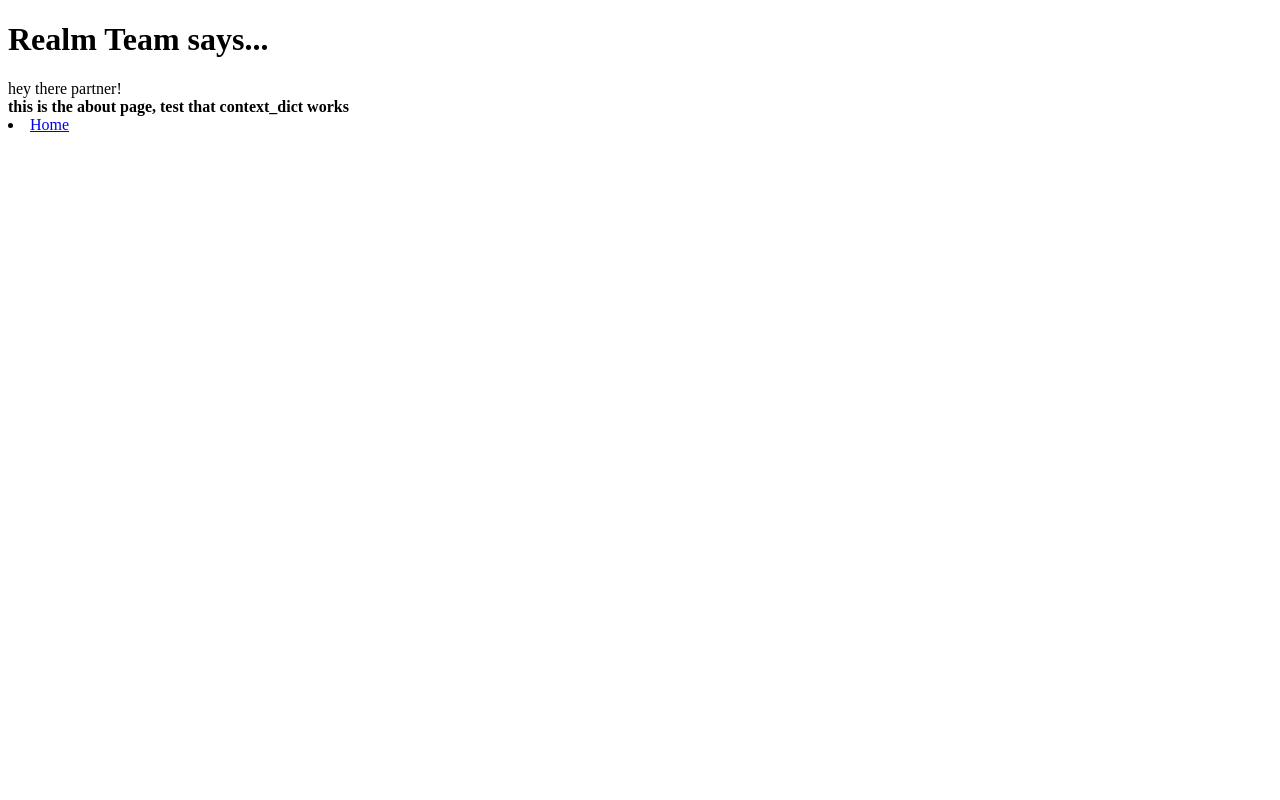
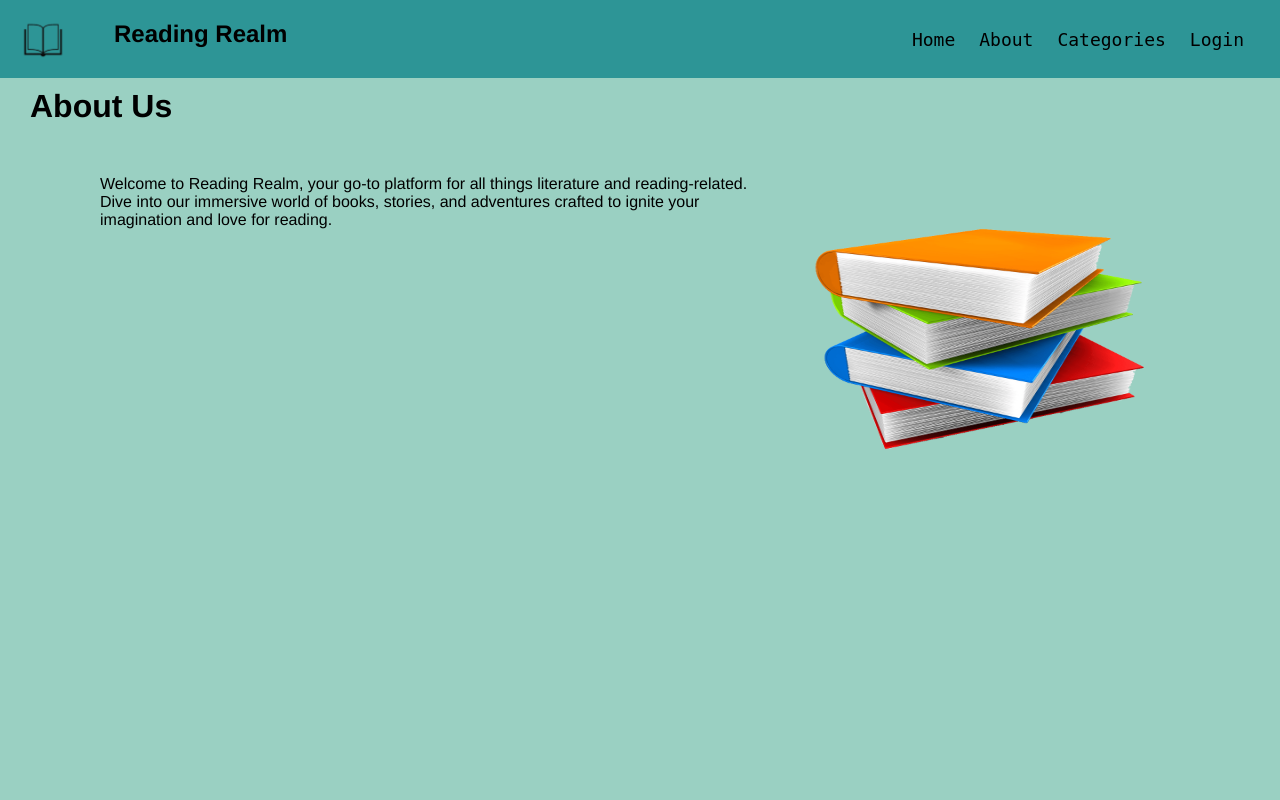
Before and after one commit to nurhussein1/e15wad, a Django app: page /realm/about/ in a window 1280 px wide. Run offline with Django 3.2, Linux system fonts and the light colour scheme.

Commit message:
added basic CSS Styling for About page

```diff
--- a/reading_realm_with_django_project/settings.py
+++ b/reading_realm_with_django_project/settings.py
@@ -126,3 +126,7 @@ LOGIN_URL = 'auth_login'
 # https://docs.djangoproject.com/en/2.1/howto/static-files/
 
 STATIC_URL = '/static/'
+
+STATICFILES_DIRS = [
+    os.path.join(BASE_DIR, 'static'),
+]
--- /dev/null
+++ b/static/styles.css
@@ -0,0 +1,66 @@
+* {
+    margin: 0;
+    padding: 0;
+    box-sizing: border-box;
+}
+
+h1 {
+    margin-top: 10px;
+    margin-bottom: 20px;
+    margin-left: 30px;
+    color: rgb(0, 0, 0);
+    font-family: Helvetica;
+    text-align: left;
+}
+
+p {
+    color: rgb(0, 0, 0);
+    margin-top: 50px;
+    margin-bottom: 20px;
+    margin-left: 100px;
+    font-family: Helvetica;
+    text-align: left;
+}
+
+body {
+    background-color: rgb(154, 208, 194);
+    height: 100vh;
+    width: 100%;
+    overflow-y: auto;
+}
+
+.navigation {
+    display: flex;
+    justify-content: space-between;
+    align-items: center;
+    background-color: rgb(45, 149, 150);
+    padding: 10px 20px;
+}
+
+.logo-container {
+    display: flex;
+    align-items: center;
+}
+
+.navigation ul {
+    display: flex;
+    justify-content: flex-end;
+    align-items: center;
+    flex-wrap: wrap;
+    margin: 0 1rem;
+    gap: 1.5rem;
+    list-style-type: none;
+}
+
+.navigation img {
+    width: 3rem;
+    margin-right: 1rem;
+}
+
+.navigation a {
+    list-style-type: none;
+    text-decoration: none;
+    color: rgb(0, 0, 0);
+    font-family: monospace;
+    font-size: 18px;
+}
--- a/templates/realm/about.html
+++ b/templates/realm/about.html
@@ -1,18 +1,37 @@
 <!DOCTYPE html>
-<html>
+<html lang="en">
+
 <head>
+    <meta charset="UTF-8">
+    <meta name="viewport" content="width=device-width, initial-scale=1.0">
+    {% load static %}
     <title>Reading Realm - About</title>
+    <link rel="stylesheet" href="{% static 'styles.css' %}">
 </head>
 
-    <body>
-        <h1>Realm Team says...</h1>
-        <div>
-            hey there partner! <br />
-            <strong>{{ boldmessage }}</strong><br />
+<nav class="navigation">
+    <div class="logo-container">
+        <img src="{% static 'black_logo.png' %}" alt="Reading Realm Logo">
+        <h1 class="title">Reading Realm</h1>
     </div>
-        <div>
-            <li><a href="{% url 'home' %}">Home</a></li>
+    <ul>
+        <li><a href="#">Home</a></li>
+        <li><a href="#">About</a></li>
+        <li><a href="#">Categories</a></li>
+        <li><a href="#">Login</a></li>
+    </ul>
+</nav>
+<div class="about-section">
+    <img src="{% static 'books.png' %}" width="400" height="300"
+        style="float: right; margin-top: 100px; margin-right: 100px;">
+    <h1>About Us</h1>
+    <p>
+        Welcome to Reading Realm, your go-to platform for all things literature and reading-related. Dive into our
+        immersive world of books, stories, and adventures crafted to ignite your imagination and love for reading.
+    </p>
 </div>
 
+
 </body>
+
 </html>
```
Also changed, not shown: templates/realm/home.html (+8 -1 lines), static/black_logo.png (added), static/books.png (added). Lines whose indentation alone changed are shown as unchanged.
